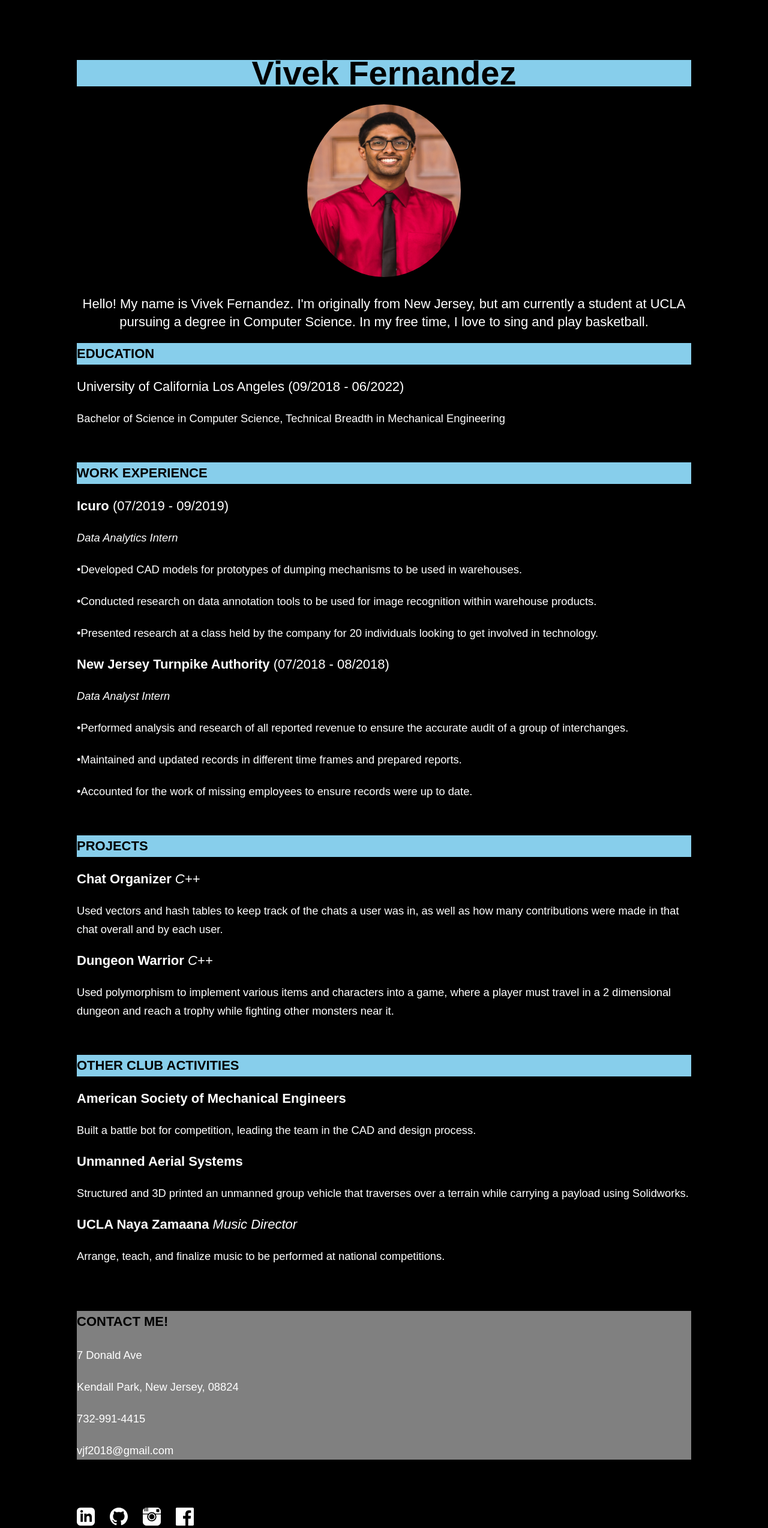
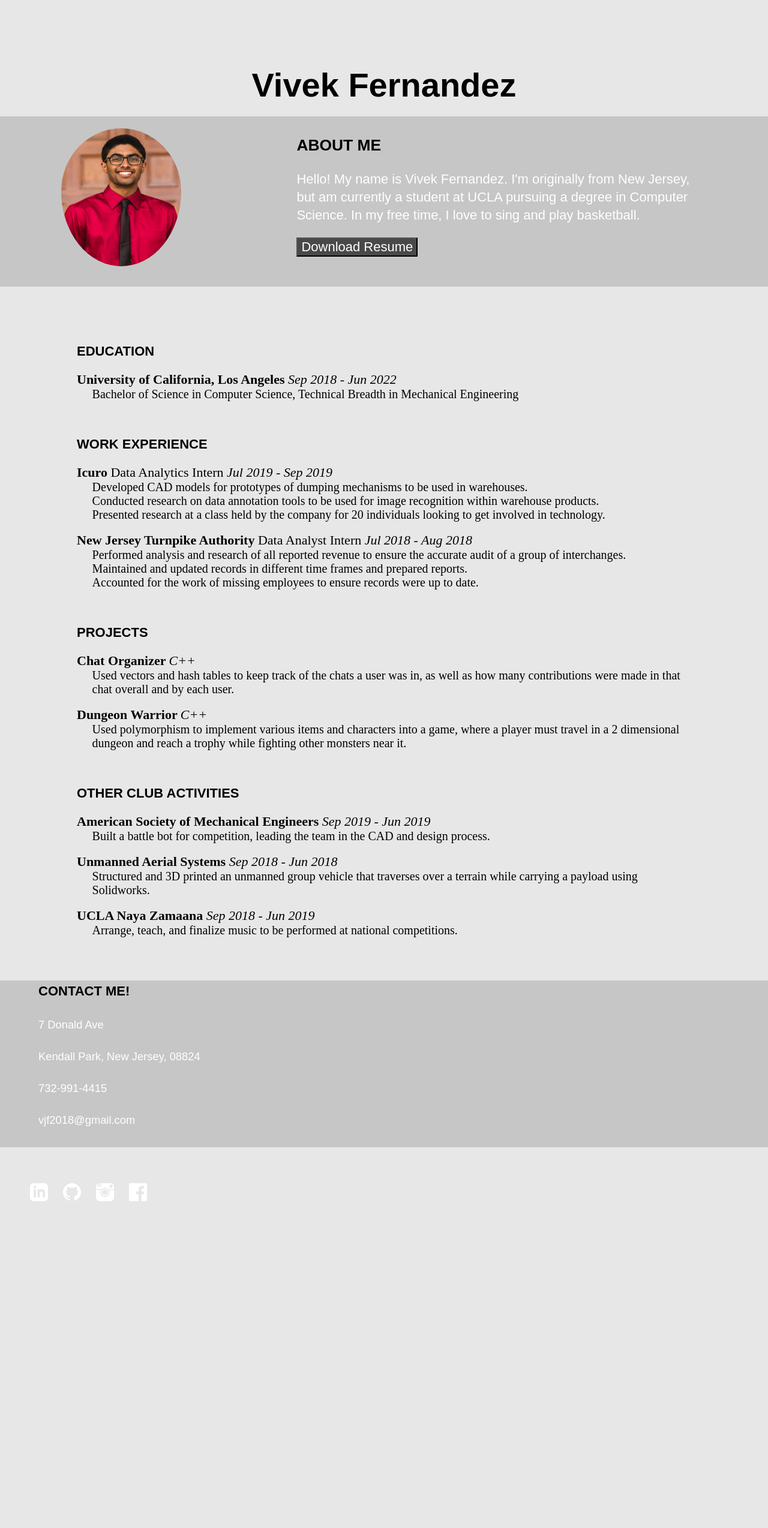
Before and after one commit to vivekfernz/personal_website, a Flask app: page / in a window 1280 px wide. Shown: the whole page at 60% size. After the commit the page ends 2003 px from the top, so only its background shows below. Run offline with Flask 2, Linux system fonts and the light colour scheme.

Commit message:
Actual change to color and resume.

```diff
--- a/static/myext.css
+++ b/static/myext.css
@@ -1,12 +1,16 @@
+html{
+  overflow-x: hidden;
+}
 body {
-  background-color:black;
+  width=100%;
+  overflow-x: hidden;
+  background-color: #E7E7E7;
   margin-top: 100px;
-  margin-left: 10%;
-  margin-right: 10%;
+  margin-left: 0%;
+  margin-right: 0%;
 }
 
 h1 {
-  background-color: skyblue;
   text-align: center;
   margin-top: 20px;
   margin-bottom: 30px;
@@ -18,7 +22,8 @@ h1 {
 }
 
 h2 {
-  background-color: skyblue;
+  margin-left:10%;
+  margin-right: 10%;
   margin-top: 20px;
   margin-bottom: 10px;
   font-family: Averta, sans-serif;
@@ -29,19 +34,38 @@ h2 {
   font-weight: 700;
   text-transform: uppercase;
 }
-
 p {
-  margin-bottom: 20px;
+  margin-left: 10%;
+  margin-right: 10%;
+  margin-bottom: 10px;
   font-family: Averta, sans-serif;
-  color: #fff;
+  color: white;
   font-size: 22px;
   line-height: 30px;
 }
 img{
-  text-align:center;
-  width: 256px;
-  height: 288px;
+  padding-top: 20px;
+  margin-left:12%;
+  margin-right: 10%;
+  width: 200px;
+  height: 230px;
   border-radius: 50%;
+}
+button{
+  font-size: 22px;
+  font-style: bold;
+  background-color: #494949;
+  color: white;
+}
+dt{
+  margin-right: 10%;
+  margin-left:10%;
+  font-size: 22px;
+}
+dd{
+  margin-right: 10%;
+  margin-left:12%;
+  font-size: 20px;
 }
 a {
   -webkit-transition: border-color 200ms ease, color 200ms ease;
@@ -70,3 +94,12 @@ a:focus {
   float: left;
   border-bottom: 0px none #000;
 }
+
+
+
+.row-full{
+width: 150vw;
+position: relative;
+margin-left: -60vw;
+left: 50%;
+background-color: #C6C6C6;
--- a/templates/home.html
+++ b/templates/home.html
@@ -5,60 +5,74 @@
       <title>Vivek Fernandez</title>
     </head>
     <body>
+      <div>
+        <h1>Vivek Fernandez</h1>
+      </div>
+        <div class="row-full">
+          <img align="left" src="{{ url_for('static', filename='images/propic.jpg') }}" alt="My picture"></img>
+          <h2 style="padding-top:30px;"><big> About me </big></h2>
+          <p style="width:58%;">Hello! My name is Vivek Fernandez. I'm originally from New Jersey, but am currently
+          a student at UCLA pursuing a degree in Computer Science. In my free time, I love to sing and play basketball. </p>
+          <p style="padding-bottom:50px"><button type="submit" onclick="window.open('static/Resume_Vivek_Fernandez.pdf')">Download Resume</button></p>
+      </div>
+
         <div>
-          <h1>Vivek Fernandez</h1>
-          <p style="text-align:center"><img src="{{ url_for('static', filename='images/propic.jpg') }}" alt="My picture"></p>
-          <p style="text-align:center">Hello! My name is Vivek Fernandez. I'm originally from New Jersey, but am currently
-          a student at UCLA pursuing a degree in Computer Science. In my free time, I love to sing and play basketball.</p>
-      </div>
-        <div>
-          <h2>Education</h2>
-          <p> University of California Los Angeles (09/2018 - 06/2022) </p>
-          <p><small> Bachelor of Science in Computer Science, Technical Breadth in Mechanical Engineering</small></p>
+          <h2 style="padding-top:70px">Education</h2>
+          <dl>
+          <dt> <b>University of California, Los Angeles </b><i>Sep 2018 - Jun 2022</i> </dt>
+          <dd> Bachelor of Science in Computer Science, Technical Breadth in Mechanical Engineering<dd>
+        </dl>
           </div>
           <div>
           <br>
           <h2>Work Experience</h2>
-          <p><b> Icuro </b>(07/2019 - 09/2019)</p>
-          <p><small><i> Data Analytics Intern </i></small></p>
-            <p><small>•Developed CAD models for prototypes of dumping mechanisms to be used in warehouses.</small></p>
-              <p><small>•Conducted research on data annotation tools to be used for image recognition within warehouse products.</small></p>
-            <p><small>•Presented research at a class held by the company for 20 individuals looking to get involved in technology.</small></p>
-          <p><b>New Jersey Turnpike Authority</b> (07/2018 - 08/2018)</p>
-          <p><small><i> Data Analyst Intern</small> </i></p>
-            <p><small>•Performed analysis and research of all reported revenue to ensure the accurate audit of a group of interchanges.</small></p>
-            <p><small>•Maintained and updated records in different time frames and prepared reports.</small></p>
-            <p><small>•Accounted for the work of missing employees to ensure records were up to date.</small></p>
+          <dl>
+            <dt><b>Icuro</b> Data Analytics Intern <i>Jul 2019 - Sep 2019</i></dt>
+            <dd>Developed CAD models for prototypes of dumping mechanisms to be used in warehouses.</b></dd>
+            <dd>Conducted research on data annotation tools to be used for image recognition within warehouse products.</b></dd>
+            <dd>Presented research at a class held by the company for 20 individuals looking to get involved in technology.</b></dd>
+            <br>
+          <dt><b>New Jersey Turnpike Authority</b> Data Analyst Intern <i>Jul 2018 - Aug 2018</i></dd>
+            <dd>Performed analysis and research of all reported revenue to ensure the accurate audit of a group of interchanges.</dd>
+            <dd>Maintained and updated records in different time frames and prepared reports.</dd>
+            <dd>Accounted for the work of missing employees to ensure records were up to date.</dd>
+          </dl>
             </div>
             <br>
             <div>
           <h2> Projects</h2>
-          <p><b> Chat Organizer </b> <i> C++</i> </p>
-          <p><small> Used vectors and hash tables to keep track of the chats a user was in, as well as how many contributions were made in that chat overall and by each user.</small></p>
-          <p><b> Dungeon Warrior </b> <i> C++</i> </p>
-          <p><small> Used polymorphism to implement various items and characters into a game, where a player must travel in a 2 dimensional dungeon and reach a trophy while fighting other monsters near it.</small></p>
+          <dl>
+          <dt><b> Chat Organizer </b> <i> C++</i> </dt>
+          <dd>Used vectors and hash tables to keep track of the chats a user was in, as well as how many contributions were made in that chat overall and by each user.</dd>
+          <br>
+          <dt><b> Dungeon Warrior </b> <i> C++</i> </dt>
+          <dd> Used polymorphism to implement various items and characters into a game, where a player must travel in a 2 dimensional dungeon and reach a trophy while fighting other monsters near it.</dd>
+        </dl>
           </div>
           <br>
           <div>
             <h2> Other Club Activities </h2>
-            <p><b> American Society of Mechanical Engineers </b></p>
-            <p><small> Built a battle bot for competition, leading the team in the CAD and design process.</small> </p>
-            <p><b> Unmanned Aerial Systems </b></p>
-            <p><small>Structured and 3D printed an unmanned group vehicle that traverses over a terrain while carrying a payload using Solidworks.</small></p>
-            <p><b> UCLA Naya Zamaana </b><i>Music Director</i></p>
-            <p><small> Arrange, teach, and finalize music to be performed at national competitions.</small></p>
+            <dl>
+            <dt><b> American Society of Mechanical Engineers </b><i> Sep 2019 - Jun 2019</i></dt>
+            <dd> Built a battle bot for competition, leading the team in the CAD and design process.</dd>
+            <br>
+            <dt><b> Unmanned Aerial Systems </b> <i> Sep 2018 - Jun 2018</i></dt>
+            <dd>Structured and 3D printed an unmanned group vehicle that traverses over a terrain while carrying a payload using Solidworks.</dd>
+            <br>
+            <dt><b> UCLA Naya Zamaana </b><i>Sep 2018 - Jun 2019</i></dt>
+            <dd> Arrange, teach, and finalize music to be performed at national competitions.</dd>
           </div>
 <br>
 <br>
-    <div style="background-color:gray">
-      <h2 style="background-color:gray">Contact Me!</h2>
+    <div class="row-full" style="padding-bottom:20px">
+      <h2>Contact Me!</h2>
       <p><small>7 Donald Ave</small></p>
       <p><small>Kendall Park, New Jersey, 08824</small></p>
       <p><small>732-991-4415</small></p>
       <p><small>vjf2018@gmail.com</small></p>
     </div>
 
-      <div class="social-icon">
+      <div class="social-icon" style="margin-left:50px">
               <a href="https://www.linkedin.com/in/vivekfernandez/">
                   <svg xmlns="http://www.w3.org/2000/svg" width="30" height="30" viewBox="0 0 24 24">
                       <path d="M19 0h-14c-2.761 0-5 2.239-5 5v14c0 2.761 2.239 5 5 5h14c2.762 0 5-2.239 5-5v-14c0-2.761-2.238-5-5-5zm-11 19h-3v-11h3v11zm-1.5-12.268c-.966 0-1.75-.79-1.75-1.764s.784-1.764 1.75-1.764 1.75.79 1.75 1.764-.783 1.764-1.75 1.764zm13.5 12.268h-3v-5.604c0-3.368-4-3.113-4 0v5.604h-3v-11h3v1.765c1.396-2.586 7-2.777 7 2.476v6.759z" fill="currentColor" fill-rule="evenodd"></path>
```
